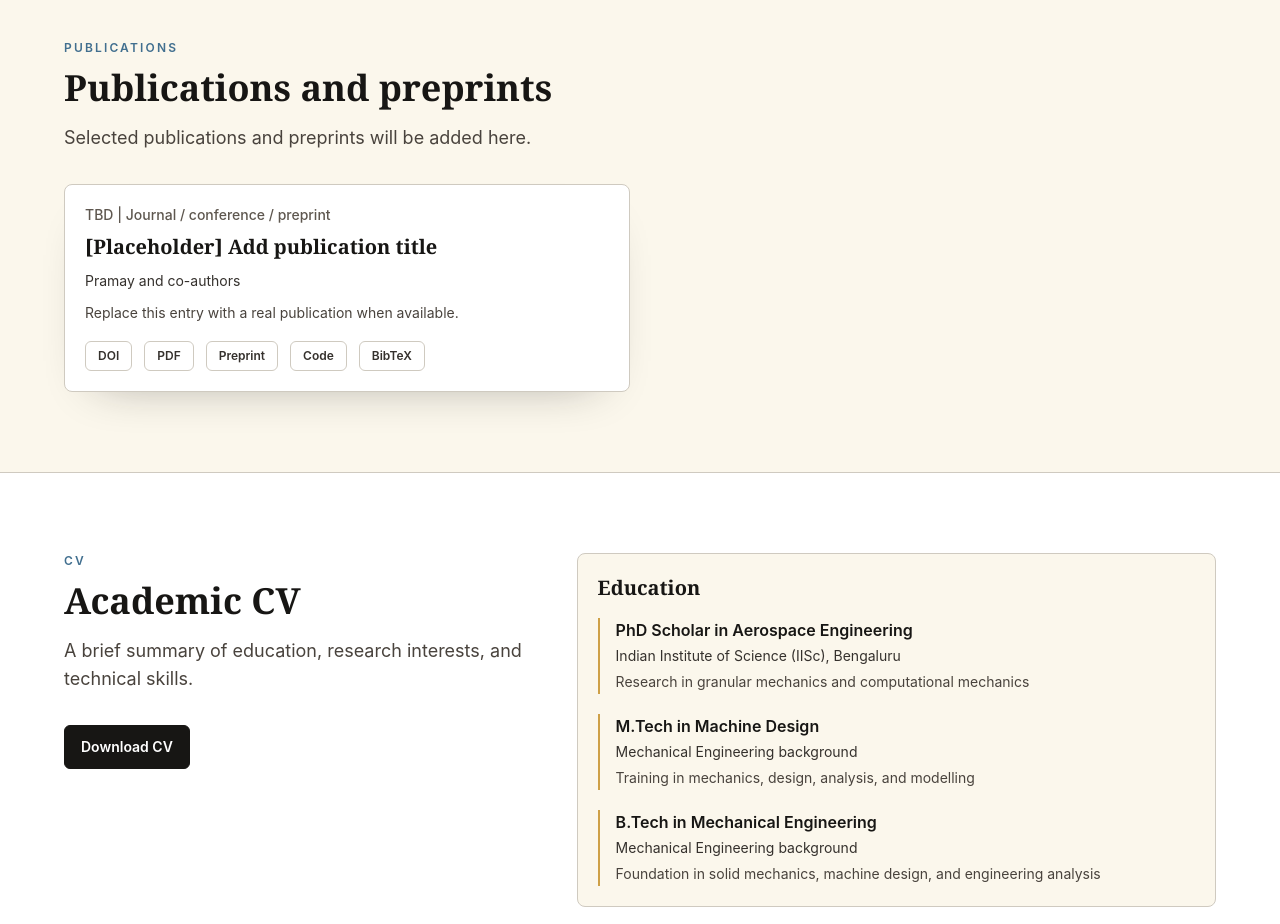
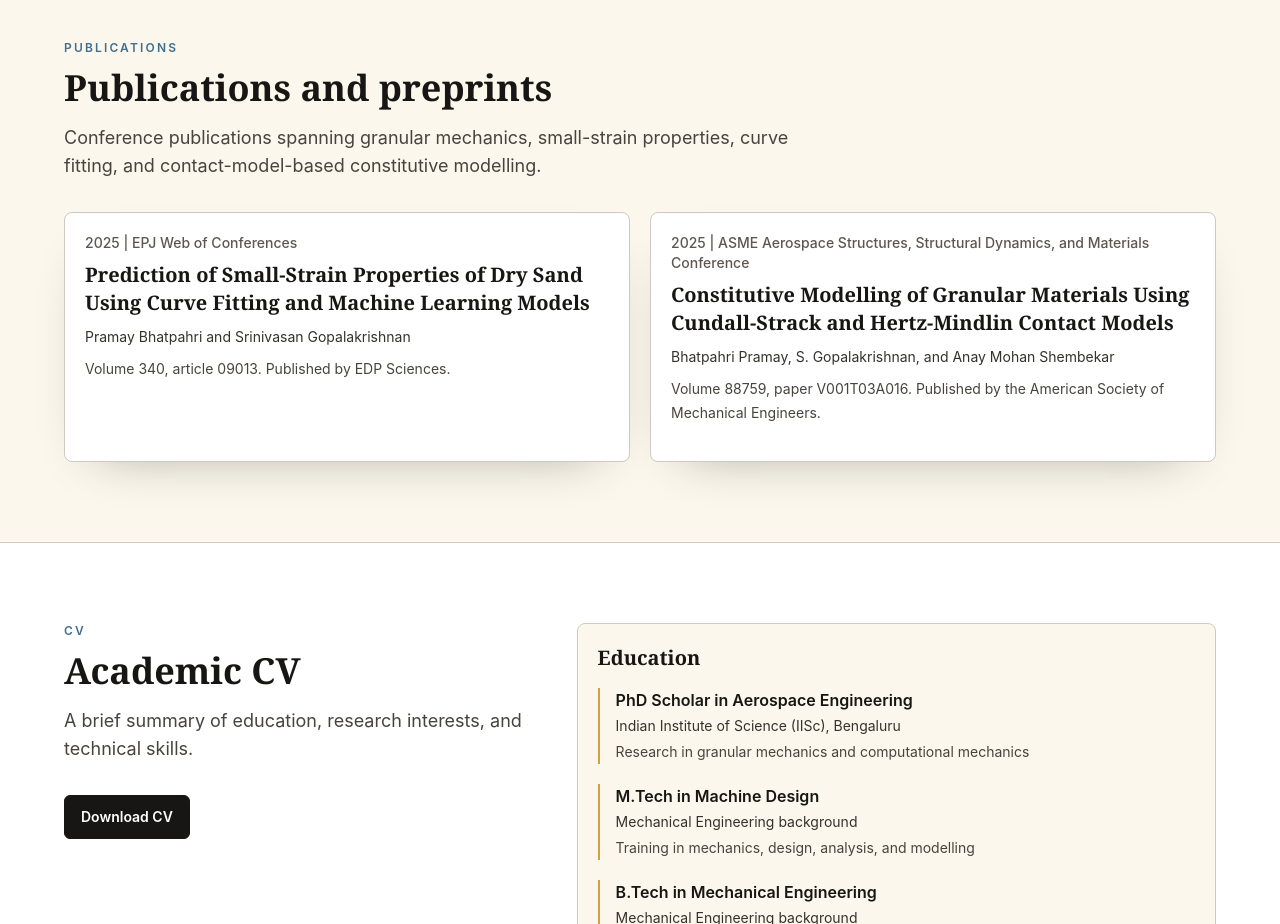
Before and after one commit to pramaybaero-droid/pramaybaero-droid.github.io, a React (Vite) app: page / in a window 1280 px wide. Shown: the part 4200-5124 px from the top of the page. Built offline with nearby package versions, Linux system fonts and the light colour scheme.

Commit message:
Add 2025 publications

```diff
--- a/src/data/publications.ts
+++ b/src/data/publications.ts
@@ -13,21 +13,28 @@ export type Publication = {
 };
 
 export const publicationNote =
-  "Selected publications and preprints will be added here.";
+  "Conference publications spanning granular mechanics, small-strain properties, curve fitting, and contact-model-based constitutive modelling.";
 
 export const publications: Publication[] = [
   {
-    title: "[Placeholder] Add publication title",
-    authors: "Pramay and co-authors",
-    venue: "Journal / conference / preprint",
-    year: "TBD",
-    note: "Replace this entry with a real publication when available.",
-    links: [
-      { label: "DOI", href: "#" },
-      { label: "PDF", href: "#" },
-      { label: "Preprint", href: "#" },
-      { label: "Code", href: "#" },
-      { label: "BibTeX", href: "#" }
-    ]
+    title:
+      "Prediction of Small-Strain Properties of Dry Sand Using Curve Fitting and Machine Learning Models",
+    authors: "Pramay Bhatpahri and Srinivasan Gopalakrishnan",
+    venue: "EPJ Web of Conferences",
+    year: "2025",
+    note: "Volume 340, article 09013. Published by EDP Sciences.",
+    links: []
+  },
+  {
+    title:
+      "Constitutive Modelling of Granular Materials Using Cundall-Strack and Hertz-Mindlin Contact Models",
+    authors:
+      "Bhatpahri Pramay, S. Gopalakrishnan, and Anay Mohan Shembekar",
+    venue:
+      "ASME Aerospace Structures, Structural Dynamics, and Materials Conference",
+    year: "2025",
+    note:
+      "Volume 88759, paper V001T03A016. Published by the American Society of Mechanical Engineers.",
+    links: []
   }
 ];
```
